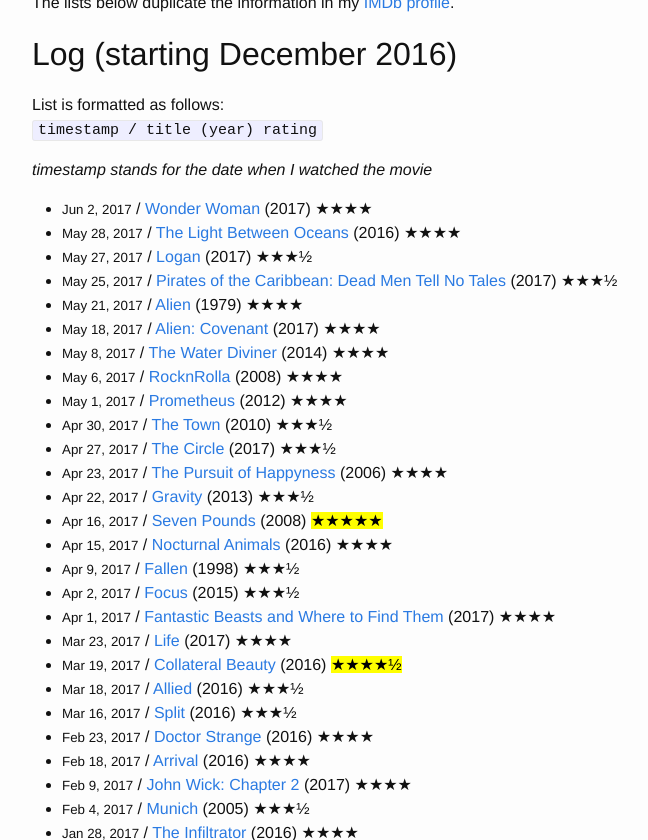
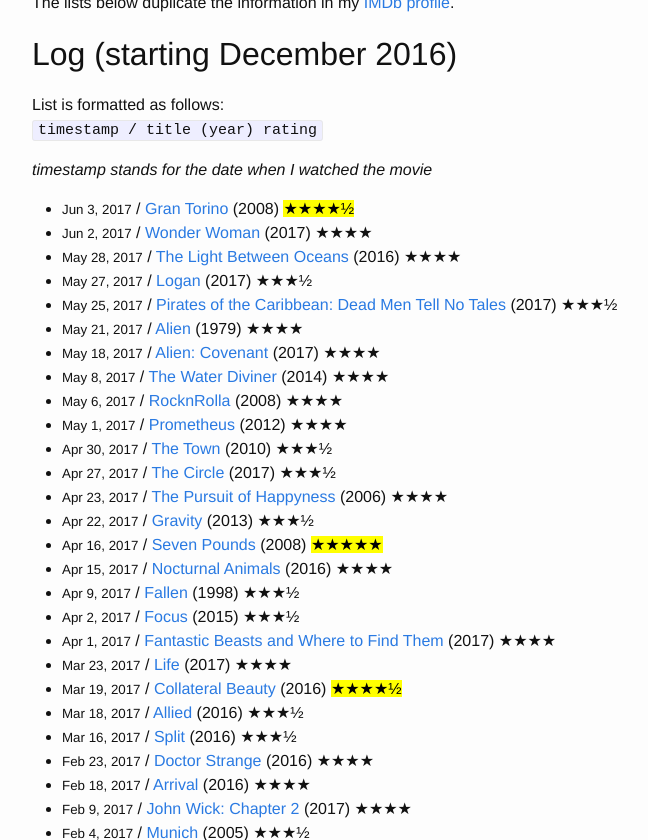
Before and after one commit to aspyatkin/personal-website, a Jekyll site: the page built from movie-list.md, in a window 1280 px wide and 900 px high, scrolled down 452 px, cut to the strip 60-900 px from the top of the window. Shown: the whole strip, without its empty margins (238-886 px from the left). Built offline with Jekyll 4.4.1, drawn with Linux system fonts in a browser that asks for light colours.

Commit message:
Update movie list

```diff
--- a/movie-list.md
+++ b/movie-list.md
@@ -5,6 +5,12 @@
 permalink: /movie-list/
 top_ndx: 4
 log_list:
+  - date: 'Jun 3, 2017'
+    title: 'Gran Torino'
+    year: 2008
+    rating: 4.5
+    url: 'http://www.imdb.com/title/tt1205489/'
+
   - date: 'Jun 2, 2017'
     title: 'Wonder Woman'
     year: 2017
```
